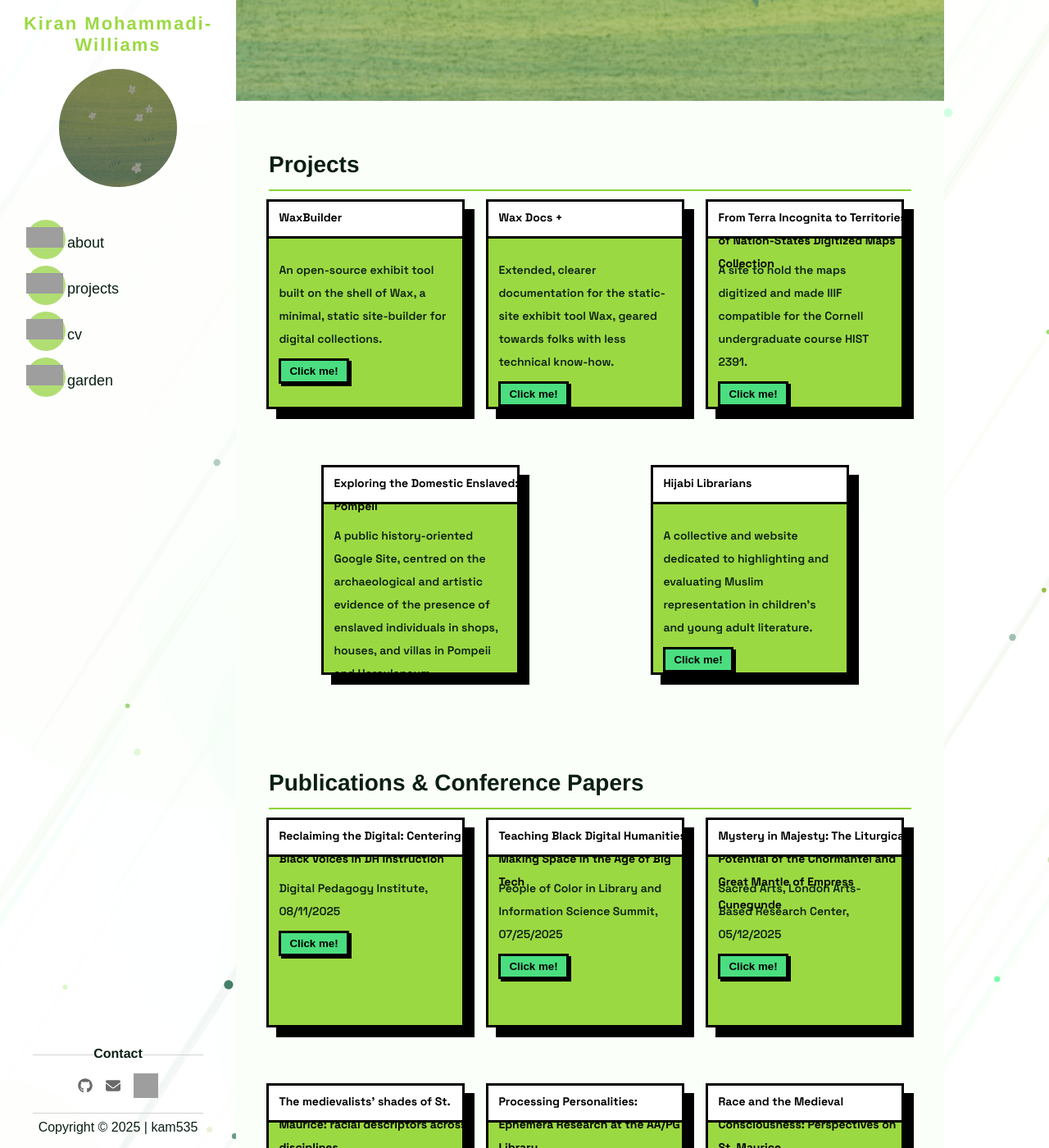
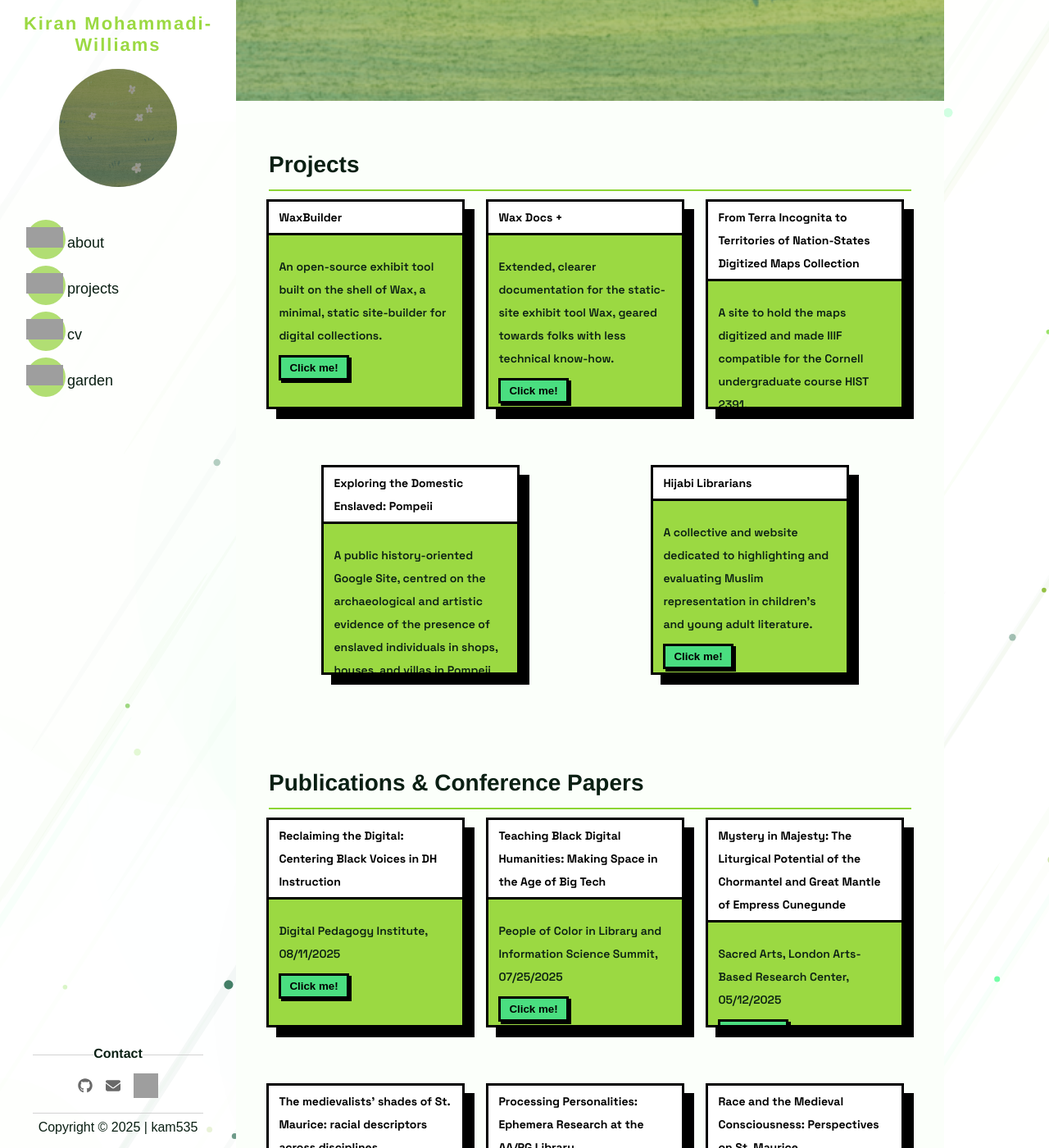
Before and after one commit to green-queen/green-queen.github.io, a Jekyll site: the page built from _pages/projects.md, in a window 1280 px wide and 1400 px high, scrolled down 409 px. Shown: the whole window at 82% size. Built offline with Jekyll 4.4.1, drawn with Linux system fonts in a browser that asks for light colours; some web fonts are replaced; grey boxes are pictures that could not be loaded.

Commit message:
Update post.scss

```diff
--- a/_sass/post.scss
+++ b/_sass/post.scss
@@ -27,8 +27,6 @@
   font-family: 'Space Grotesk', sans-serif;
   font-size: 14px;
   font-weight: 900;
-  width: 100%;
-  height: 32px;
   background: #ffffff;
   padding: 5px 12px;
   color: #000000;
```
